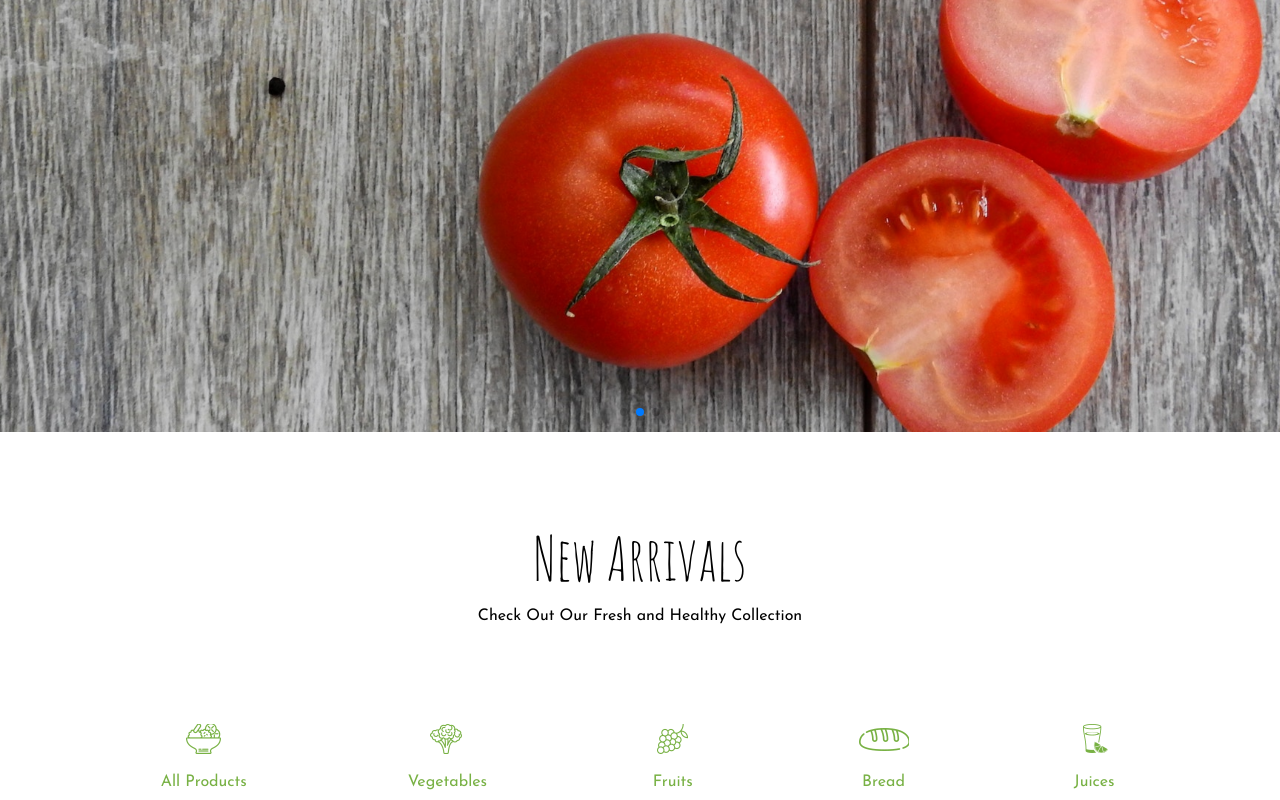
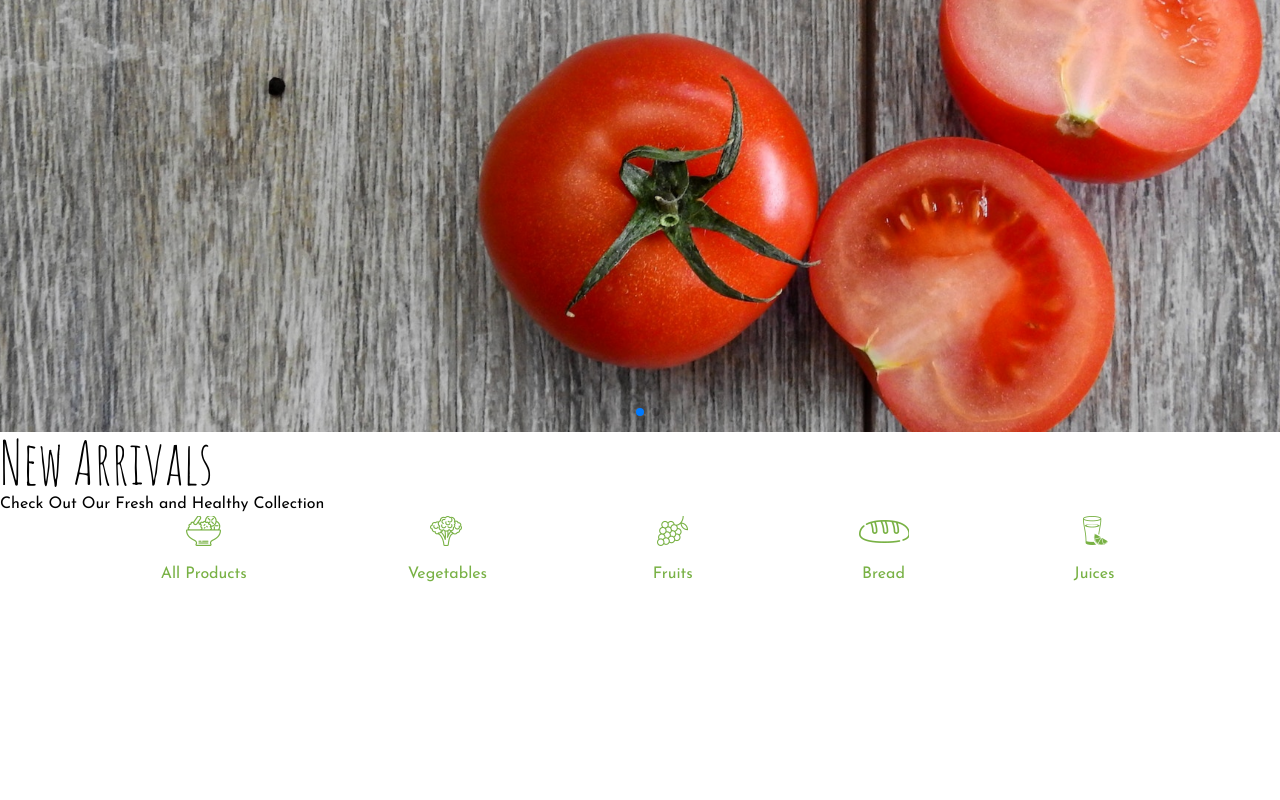
Before and after one commit to KareemGhorab/FreshMart, a Next.js app: page / in a window 1280 px wide. Shown: the part 368-1168 px from the top of the page. After the commit the page ends 960 px from the top, so only its background shows below. Built offline with nearby package versions, Linux system fonts and the light colour scheme.

Commit message:
chore: headers styles and folder structure

```diff
--- a/app/auth/login/layout.tsx
+++ b/app/auth/login/layout.tsx
@@ -1,4 +1,4 @@
-import AuthHeader from '@/components/ui/header/page-header'
+import AuthHeader from '@/components/ui/header/page-header/page-header'
 
 type TProps = React.PropsWithChildren
 
--- a/components/home/products/products.tsx
+++ b/components/home/products/products.tsx
@@ -1,11 +1,11 @@
 'use client'
 
-import { Product } from '@/types/models/product'
-import SectionHeader from '../../ui/header/section-header'
+import { TProduct } from '@/types/models/product'
+import SectionHeader from '../../ui/header/section-header/section-header'
 import ProductsTab from '../../ui/tabs/tab'
 import { tabs } from './types'
 
-const dummyProducts: Product[] = []
+const dummyProducts: TProduct[] = []
 
 export default function Arrivals() {
 	const handleSelection = (title: string): void => {}
@@ -19,6 +19,7 @@ export default function Arrivals() {
 			<nav className='flex justify-evenly'>
 				{tabs.map((tab) => (
 					<ProductsTab
+						variant='painted'
 						onSelect={handleSelection}
 						title={tab.title}
 						key={tab.title}
--- a/components/ui/header/section-header.tsx
+++ /dev/null
@@ -1,15 +0,0 @@
-import { amatic_SC } from '@/components/fonts'
-
-type TProps = {
-	title: string
-	paragraph?: string
-}
-
-const SectionHeader: React.FC<TProps> = ({ title, paragraph }: TProps) => (
-	<header className='flex items-center flex-col gap-4 my-24'>
-		<h2 className={`${amatic_SC.className} text-6xl`}>{title}</h2>
-		{paragraph && <p>{paragraph}</p>}
-	</header>
-)
-
-export default SectionHeader
--- /dev/null
+++ b/components/ui/header/section-header/section-header.module.scss
@@ -0,0 +1,3 @@
+.section_header {
+	@apply flex items-center flex-col gap-4 my-24;
+}
--- /dev/null
+++ b/components/ui/header/section-header/section-header.tsx
@@ -0,0 +1,23 @@
+import { amatic_SC } from '@/components/fonts'
+
+import styles from './section-header.module.scss'
+import clsx from 'clsx'
+
+type TProps = {
+	title: string
+	paragraph?: string
+	className?: string
+}
+
+const SectionHeader: React.FC<TProps> = ({
+	title,
+	paragraph,
+	className = '',
+}: TProps) => (
+	<header className={clsx(styles['section-header'], className)}>
+		<h2 className={`${amatic_SC.className} text-6xl`}>{title}</h2>
+		{paragraph && <p>{paragraph}</p>}
+	</header>
+)
+
+export default SectionHeader
```
Also changed, not shown: components/ui/header/page-header/page-header.tsx (renamed from components/ui/header/page-header.tsx).
